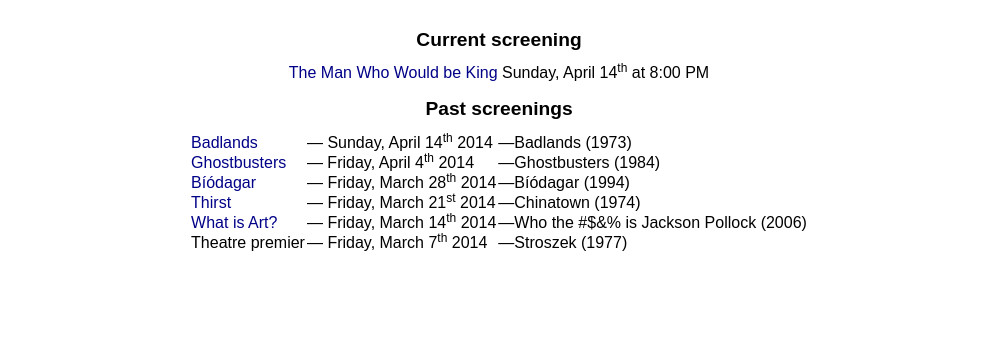
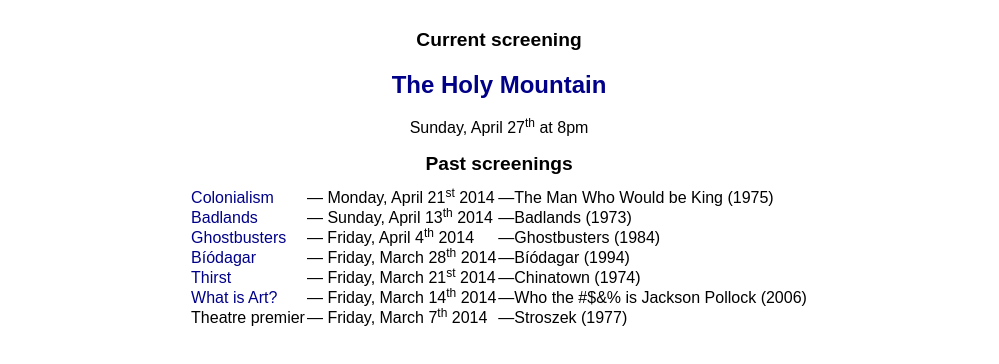
Before and after one commit to runarberg/solvallagata-braedraborgarstigur-cinema, a website: page history.html in a window 1280 px wide. Shown: the part 90-454 px from the top of the page, without its empty margins (141-1140 px from the left). Drawn offline with Linux system fonts and the light colour scheme.

Commit message:
added history to holy mountain

```diff
--- a/history.html
+++ b/history.html
@@ -13,18 +13,26 @@
     </header>
     <section>
       <h1>Current screening</h1>
-      <a href="index.html">The Man Who Would be King</a>
-      <time datetime="2014-04-14T20:00Z">Sunday, April
-        14<sup>th</sup> at 8:00 PM</time>
+      <h2><a href="index.html">The Holy Mountain</a></h2>
+      <time datetime="2014-04-27T20:00Z">Sunday,
+        April 27<sup>th</sup> at 8pm</time>
     </section>
     <section>
       <h1>Past screenings</h1>
       <table>
         <tr>
+          <td><a href="would-be-king.html">Colonialism</a></td>
+          <td>
+            <time datetime="2014-04-14T20:00Z">Monday, April
+              21<sup>st</sup> 2014</time>
+          </td>
+          <td>The Man Who Would be King (1975)</td>
+        </tr>
+        <tr>
           <td><a href="badlands.html">Badlands</a></td>
           <td>
-            <time datetime="2014-04-14T20:00Z">Sunday, April
-              14<sup>th</sup> 2014</time>
+            <time datetime="2014-04-13T20:00Z">Sunday, April
+              13<sup>th</sup> 2014</time>
           </td>
           <td>Badlands (1973)</td>
         </tr>
```
Also changed, not shown: index.html (+4 -0 lines), the-holy-mountain.less (+20 -0 lines), the-holy-mountain.css, the-holy-mountain.js (indentation only).
